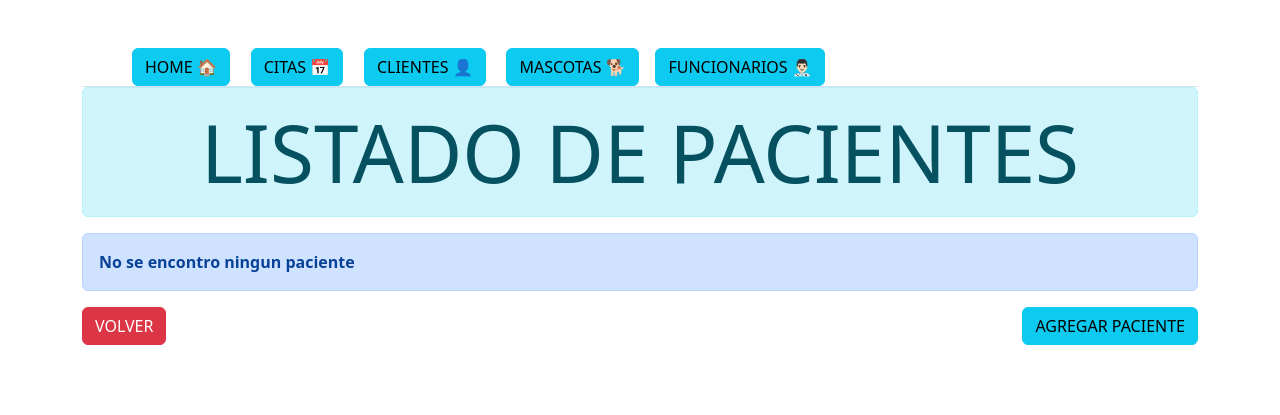
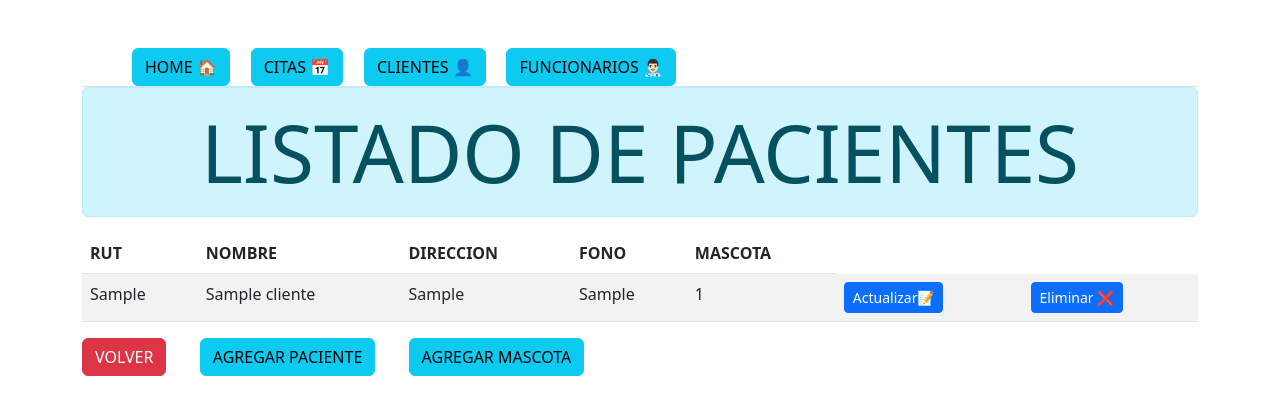
Before and after one commit to LeonardoChN/veterinaria, a Django app: page /clientes/ in a window 1280 px wide. Shown: the top 415 px of the page. Run offline with Django 4.2, Linux system fonts and the light colour scheme; tables that the repository leaves empty hold one stand-in row (values such as "Sample post").

Commit message:
DEV: ARREGLO VISTAS

```diff
--- a/template/APLICACION/index.html
+++ b/template/APLICACION/index.html
@@ -25,12 +25,10 @@
       <a class="btn btn-info  btn-md" href="/clientes"> CLIENTES 👤</a> &nbsp;&nbsp;&nbsp;&nbsp;
     </li>
     <li class="nav-item" role="presentation">
-      <a class="btn btn-info  btn-md" href="/medicos"> MASCOTAS 🐕</a> &nbsp;&nbsp;&nbsp;
-    </li>
-    <li class="nav-item" role="presentation">
       <a class="btn btn-info  btn-md" href="/func"> FUNCIONARIOS 👨🏻‍⚕️</a> &nbsp;&nbsp;&nbsp;
     </li>
   </ul>
+
 
 
 
--- a/template/APLICACION/vistaclient.html
+++ b/template/APLICACION/vistaclient.html
@@ -22,9 +22,6 @@
       <a class="btn btn-info  btn-md" href="/clientes"> CLIENTES 👤</a> &nbsp;&nbsp;&nbsp;&nbsp;
     </li>
     <li class="nav-item" role="presentation">
-      <a class="btn btn-info  btn-md" href="/medicos"> MASCOTAS 🐕</a> &nbsp;&nbsp;&nbsp;
-    </li>
-    <li class="nav-item" role="presentation">
       <a class="btn btn-info  btn-md" href="/func"> FUNCIONARIOS 👨🏻‍⚕️</a> &nbsp;&nbsp;&nbsp;
     </li>
   </ul>
@@ -35,10 +32,9 @@
 
 
 
-
     <div class="alert alert-info display-1 text-center"> LISTADO DE PACIENTES </div>
 
-    {% if pacientes %}
+    {% if clientes %}
 
 
     <table class="table table-striped table-inverse table-responsive">
@@ -46,15 +42,23 @@
             <tr>
                 <th>RUT</th>
                 <th>NOMBRE</th>
+                <th>DIRECCION</th>
                 <th>FONO</th>
+                <th>MASCOTA</th>
             </tr>
         </thead>
         <tbody>
-            {% for pac in pacientes %}
+            {% for cli in clientes %}
             <tr>
-                <td> {{ pac.rut  }}</td>
-                <td> {{ pac.nombre  }}</td>
-                <td> {{ pac.fono  }}</td>
+                <td> {{ cli.rut_f  }}</td>
+                <td> {{ cli.nombre_cli  }}</td>
+                <td> {{ cli.direccion  }}</td>
+                <td> {{ cli.fono  }}</td>
+                <td> {{ cli.nom_mas_id  }}</td>
+
+
+
+
                 <td><a class="btn btn-primary btn-sm" href="/editarpacientes/{{ pac.id }}"  role="button"> Actualizar📝 </a></td>
                 <td><a class="btn btn-primary btn-sm" href="/eliminarpacientes/{{ pac.id }}"  role="button"> Eliminar ❌ </a></td>
 
@@ -72,8 +76,9 @@
     {% endif %}
 
 <!-- rutas de los URL -->
-    <a href="../" class="btn btn-danger"> VOLVER </a>
-    <a href="../addpacientes" class="btn btn-info float-end"> AGREGAR PACIENTE</a>
+    <a href="../" class="btn btn-danger"> VOLVER </a>&nbsp;&nbsp;&nbsp;&nbsp;&nbsp;&nbsp;&nbsp;
+    <a href="../addpacientes" class="btn btn-info float-mid"> AGREGAR PACIENTE</a>&nbsp;&nbsp;&nbsp;&nbsp;&nbsp;&nbsp;&nbsp;
+    <a href="../" class="btn btn-info float-mid"> AGREGAR MASCOTA</a>
 
 </body>
 </html>
```
Also changed, not shown: template/APLICACION/vistacitas.html (+17 -26 lines), template/APLICACION/vistafun.html (+2 -6 lines).
